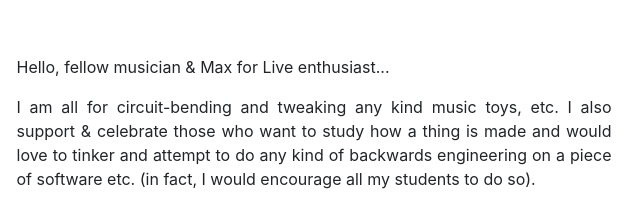
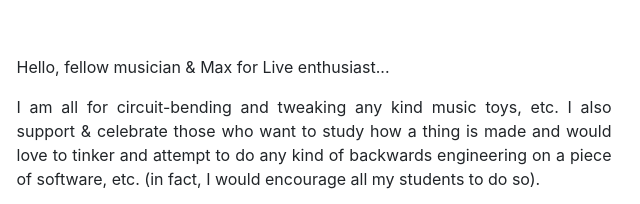
Before and after one commit to flaviogaete/silent-colors, a plain HTML site: page copyright.html in a window 1280 px wide. Shown: the part 149-353 px from the top of the page, 326-966 px from the left. Drawn offline with nearby package versions, Linux system fonts and the light colour scheme.

Commit message:
Copyright update
Errata

```diff
--- a/copyright.html
+++ b/copyright.html
@@ -28,7 +28,7 @@
                 <p>
                     I am all for circuit-bending and tweaking any kind
                     music toys, etc. I also support & celebrate those who want to study how a thing is made and would
-                    love to tinker and attempt to do any kind of backwards engineering on a piece of software etc. (in fact, I would
+                    love to tinker and attempt to do any kind of backwards engineering on a piece of software, etc. (in fact, I would
                     encourage all my students to do so).
                 </p>
                 <p>
```
